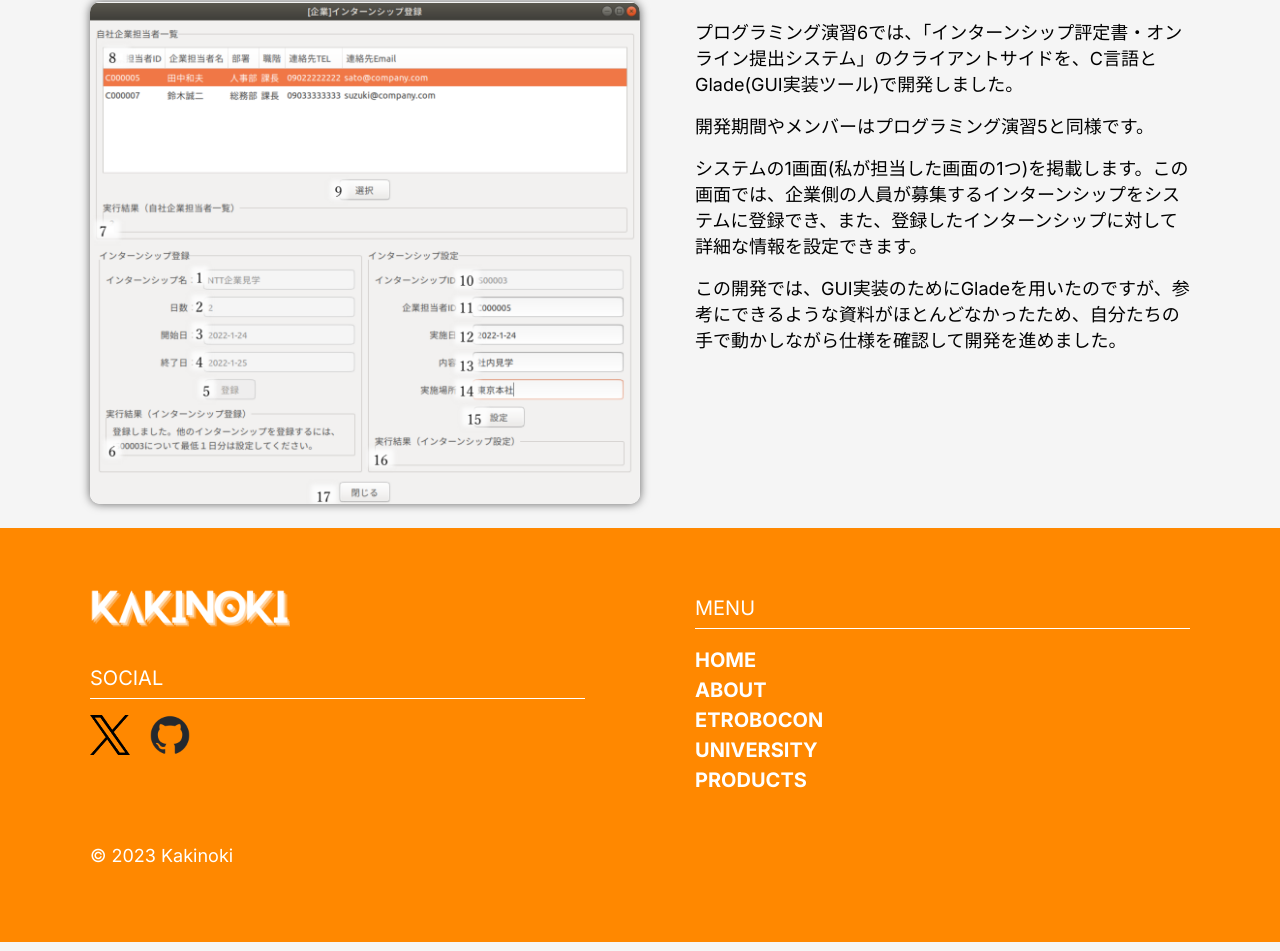
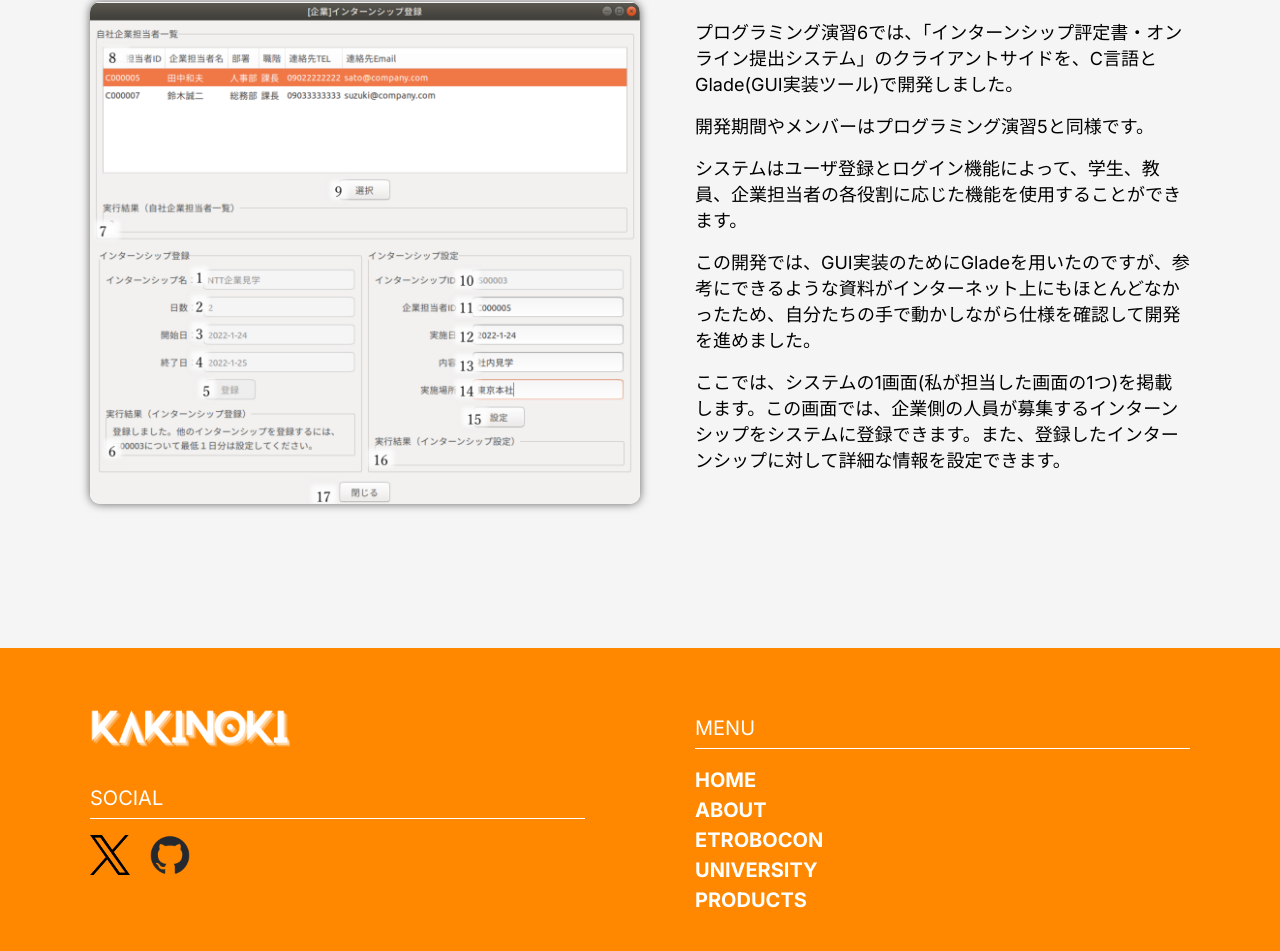
Before and after one commit to KakinokiKanta/about-kakinoki, a Next.js app: page /university in a window 1280 px wide. Shown: the part 991-1942 px from the top of the page. Built offline with nearby package versions, Linux system fonts and the light colour scheme; a web font is replaced by a local one.

Commit message:
update: プログラミング演習6の紹介文を更新

```diff
--- a/src/app/university/_components/MiyazakiUni/index.tsx
+++ b/src/app/university/_components/MiyazakiUni/index.tsx
@@ -22,8 +22,9 @@ export const MiyazakiUni = () => {
       p: [
         "プログラミング演習6では、「インターンシップ評定書・オンライン提出システム」のクライアントサイドを、C言語とGlade(GUI実装ツール)で開発しました。",
         "開発期間やメンバーはプログラミング演習5と同様です。",
-        "システムの1画面(私が担当した画面の1つ)を掲載します。この画面では、企業側の人員が募集するインターンシップをシステムに登録でき、また、登録したインターンシップに対して詳細な情報を設定できます。",
-        "この開発では、GUI実装のためにGladeを用いたのですが、参考にできるような資料がほとんどなかったため、自分たちの手で動かしながら仕様を確認して開発を進めました。",
+        "システムはユーザ登録とログイン機能によって、学生、教員、企業担当者の各役割に応じた機能を使用することができます。",
+        "この開発では、GUI実装のためにGladeを用いたのですが、参考にできるような資料がインターネット上にもほとんどなかったため、自分たちの手で動かしながら仕様を確認して開発を進めました。",
+        "ここでは、システムの1画面(私が担当した画面の1つ)を掲載します。この画面では、企業側の人員が募集するインターンシップをシステムに登録できます。また、登録したインターンシップに対して詳細な情報を設定できます。",
       ],
     },
   ];
```
